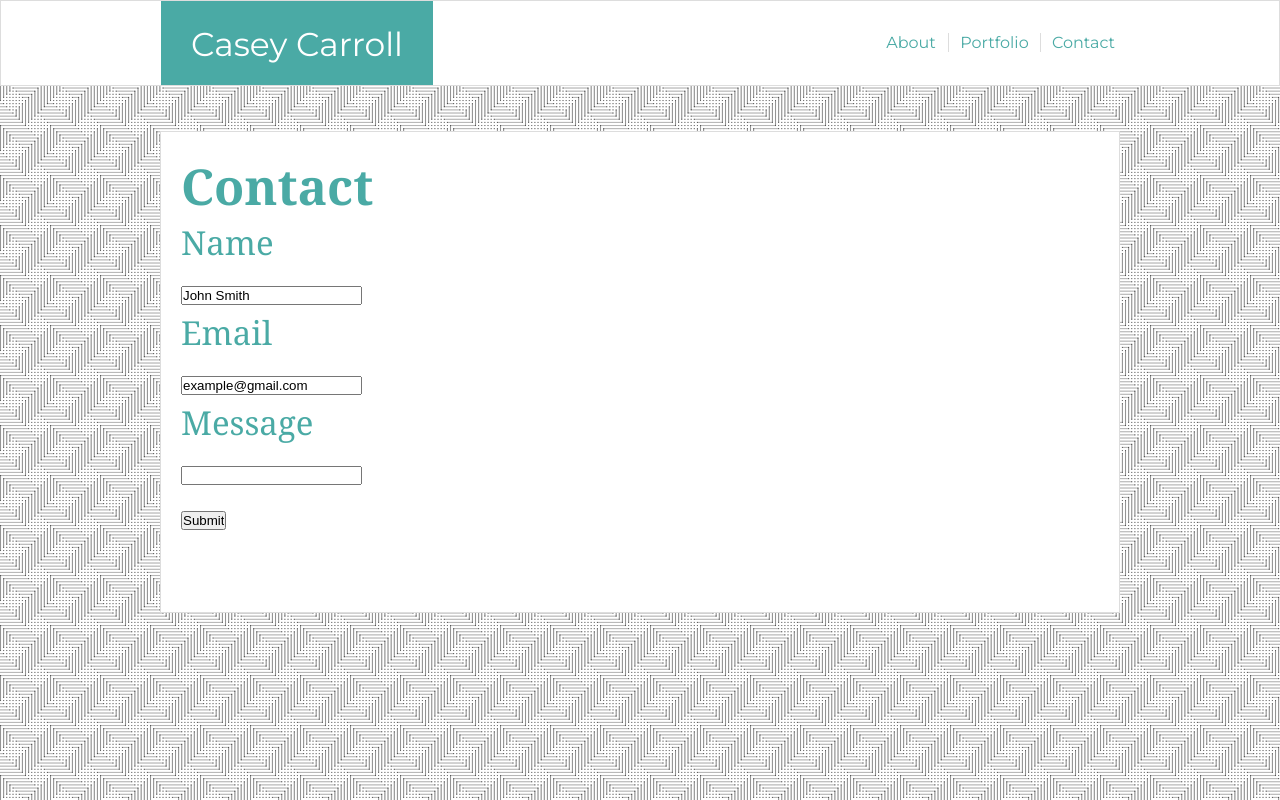
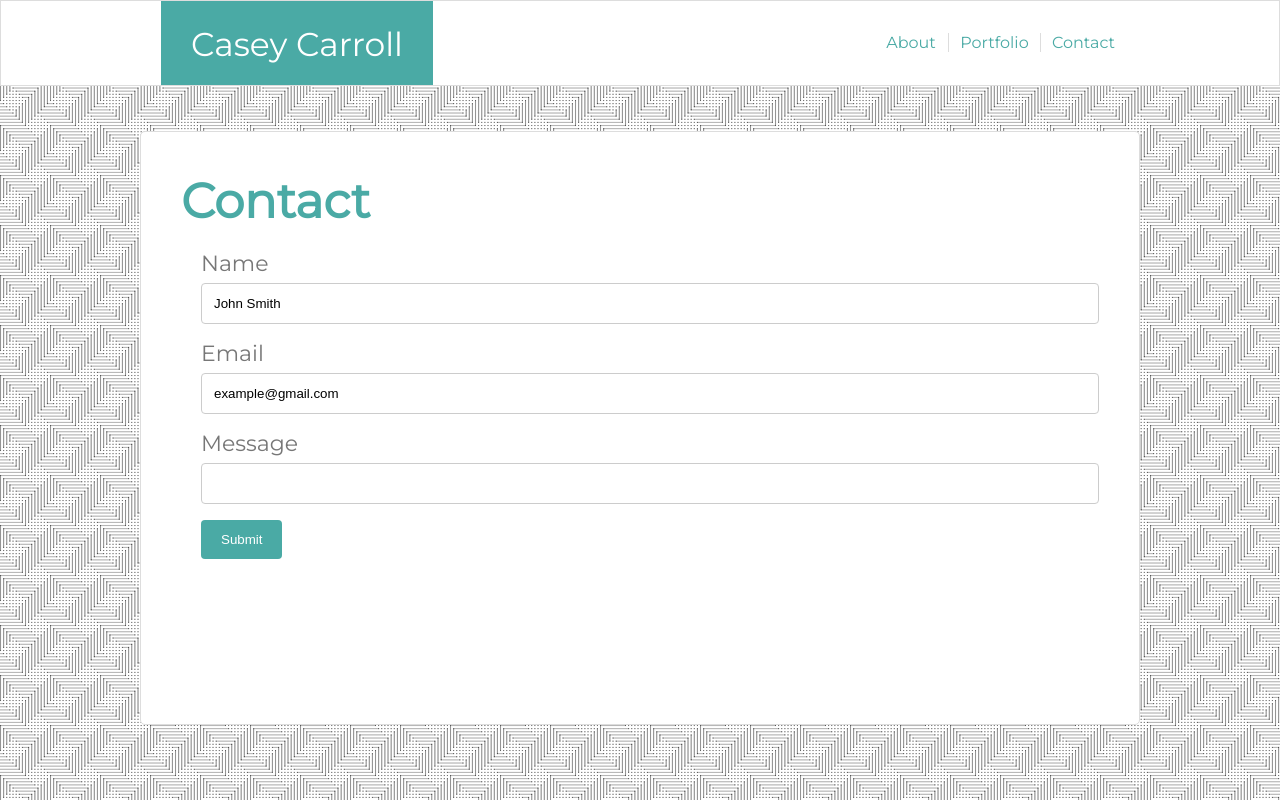
Before and after one commit to caseydean8/Basic-Portfolio, a plain HTML site: page contact.html in a window 1280 px wide. Drawn offline with Linux system fonts and the light colour scheme.

Commit message:
asset folder added?

```diff
--- a/assets/css/style.css
+++ b/assets/css/style.css
@@ -29,7 +29,7 @@ header {
 #two {
     margin-top: 45px;
     background-color: #ffffff;
-    height: 480px;
+    height: 552px;
     border: #dddddd;
     border-style: solid;
     border-width: 1px;
@@ -90,15 +90,15 @@ header {
 
 #lower {
     height: 56px;
-    font-family: Georgia, 'Times New Roman', Times, serif;
-    font-size: 33px;
+    font-family: 'Montserrat', sans-serif;
+    font-size: 32px;
     padding-top: 20px;
     padding-left: 20px;
     color: #4aaaa5;
 }
 
 #lower-spacer {
-    width: 890px;
+    width: 920px;
     height: 2px;
     margin: 0 auto;
     background-color:#dddddd;
@@ -125,6 +125,12 @@ p {
     padding-left: 20px;
 }
 
+form {
+    color: #777777;
+    font-size: 22px;
+    margin: 20px;
+}
+
 #migs {
     /* The image used */
     background-image: url(Portfolio-background.jpg);
@@ -137,3 +143,34 @@ p {
     background-size: cover;
     position:
 }
+
+input[type=text], select, textarea {
+    width: 100%;
+    padding: 12px;
+    border: 1px solid #ccc;
+    border-radius: 4px;
+    box-sizing: border-box;
+    margin-top: 6px;
+    margin-bottom: 16px;
+    resize: vertical;
+  }
+
+  input[type=submit] {
+    background-color: #4aaaa5;
+    color: white;
+    padding: 12px 20px;
+    border: none;
+    border-radius: 4px;
+    cursor: pointer;
+  }
+
+  input[type=submit]:hover {
+    background-color: #45a049;
+  }
+
+  #two {
+    border-radius: 5px;
+    /* background-color: #f2f2f2; */
+    padding: 20px;
+
+  }
```
